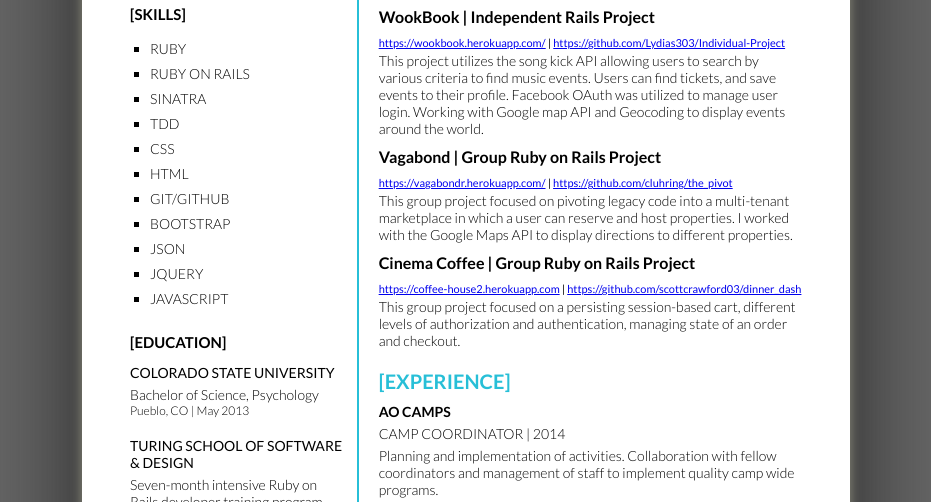
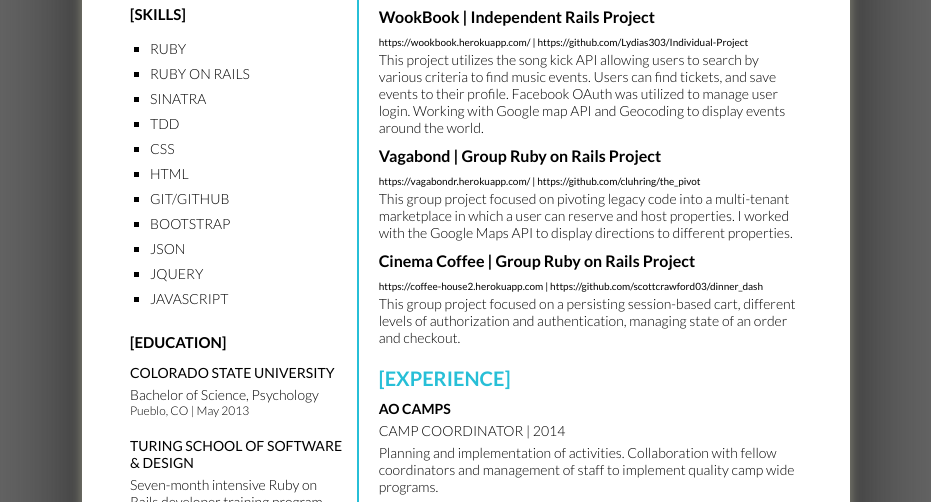
Before and after one commit to Lydias303/resume, a plain HTML site: page index.html in a window 1280 px wide. Shown: the part 247-749 px from the top of the page, without its empty margins (174-1105 px from the left). Drawn offline with Linux system fonts and the light colour scheme.

Commit message:
removed lines from links changed color and added hover

```diff
--- a/styles.css
+++ b/styles.css
@@ -140,7 +140,16 @@ h4.address  {
   font-weight: 400;
   margin-top: 10px;
   margin-bottom: 3px;
-  font-size: 11px;
+  font-size: 10px;
+}
+
+a {
+  text-decoration: none;
+  color: black;
+}
+
+a:hover {
+ color: #27bfd7;
 }
 
 .main-title {
```
